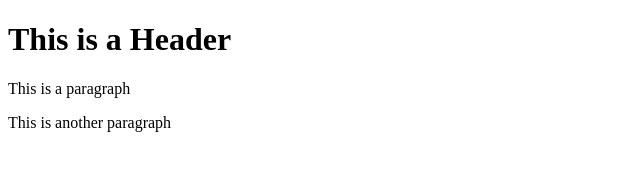
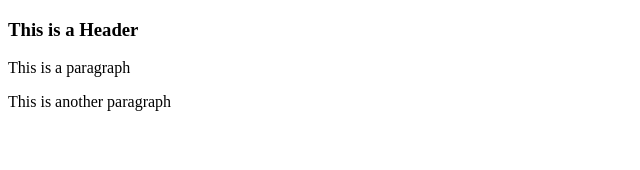
Before and after one commit to sheenavaughan/git-test, a website: page index.html in a window 1280 px wide. Shown: the whole page, without its empty margins (0-640 px from the left). Drawn offline with Linux system fonts and the light colour scheme.

Commit message:
Changed header to H3

```diff
--- a/index.html
+++ b/index.html
@@ -1,7 +1,7 @@
 <!DOCTYPE html>
 <html>
     <body>
-        <h1>This is a Header</h1>
+        <h3>This is a Header</h3>
         <p> This is a paragraph</p>
         <p>This is another paragraph</p>
 
```
